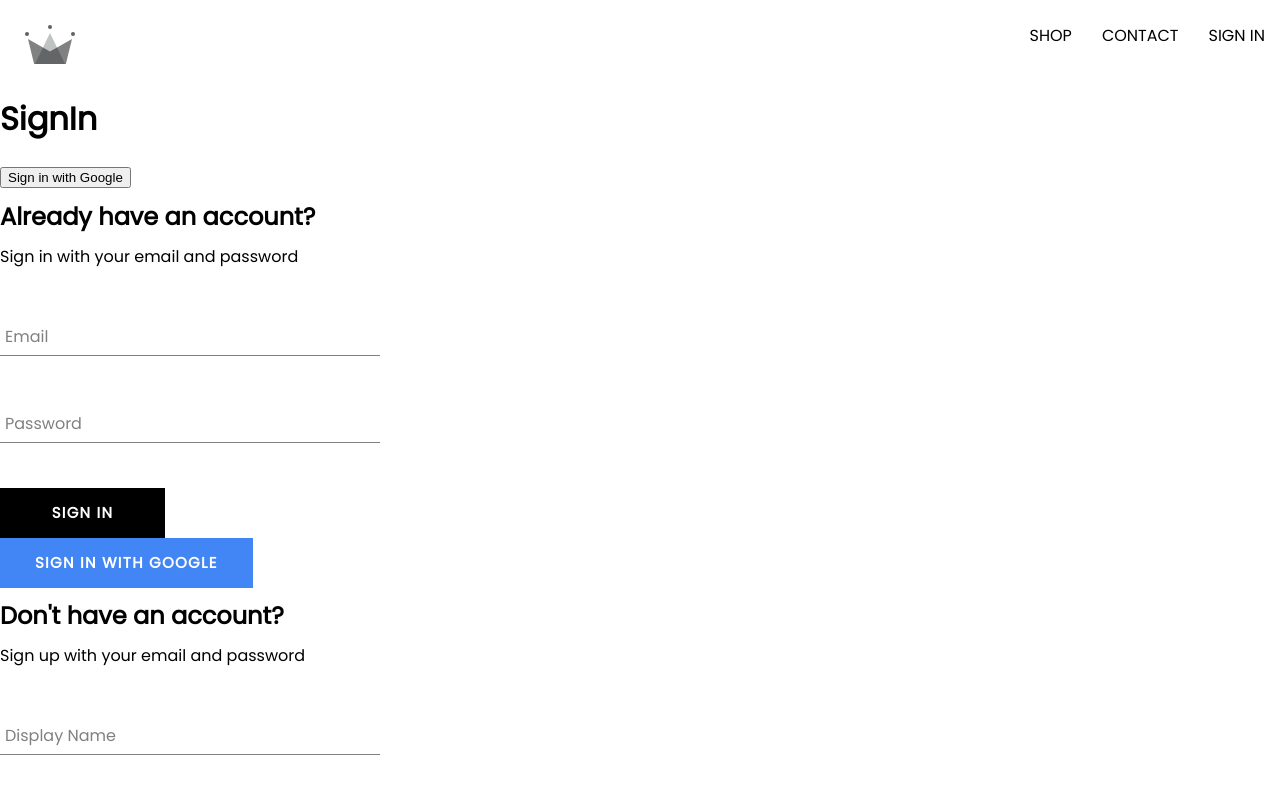
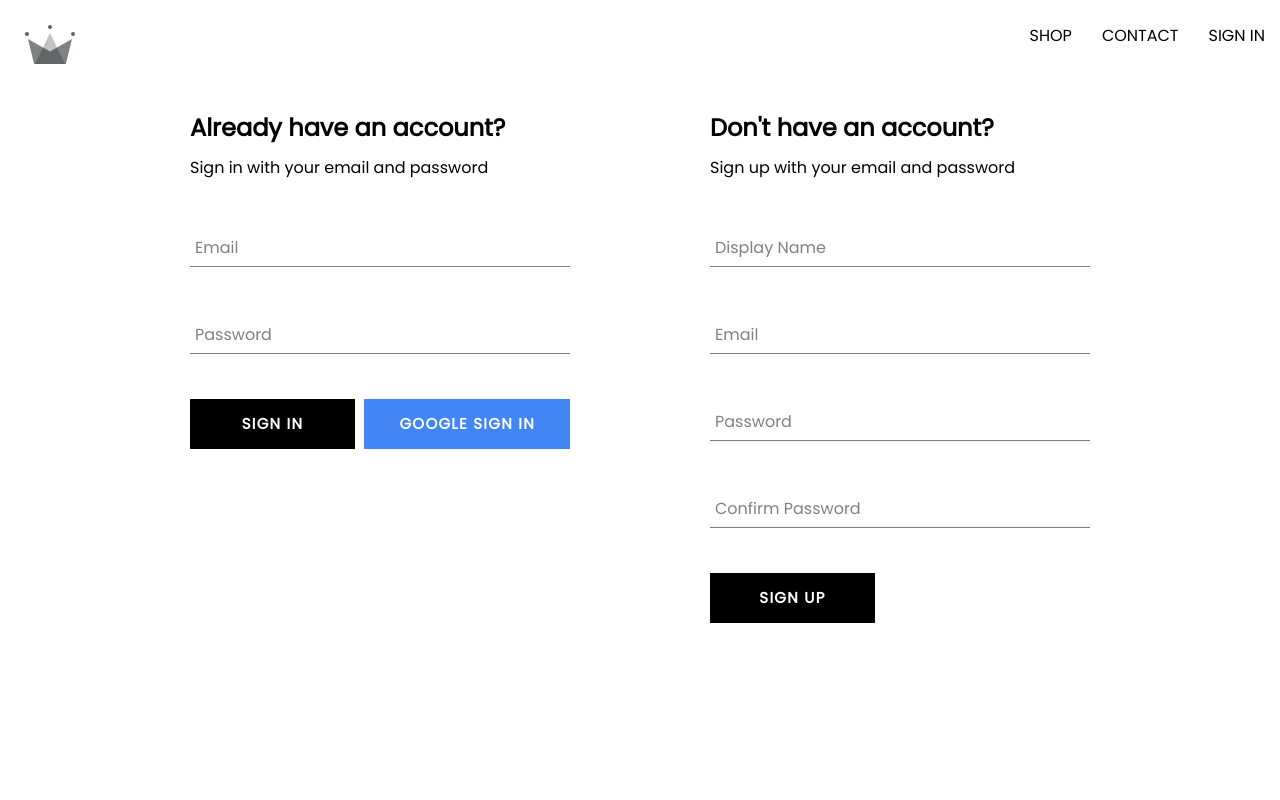
Before and after one commit to Jgayle-28/crwn-cothing, a React (Create React App) app: page /sign-in in a window 1280 px wide. Shown: the top 800 px of the page. Built offline with nearby package versions, Linux system fonts and the light colour scheme.

Commit message:
User Authentication for front end complete

```diff
--- a/src/components/forms/auth/sign-in/sign-up-form.styles.scss
+++ b/src/components/forms/auth/auth-form.styles.scss
@@ -5,4 +5,8 @@
   h2 {
     margin: 10px 0;
   }
+  .buttons-container {
+    display: flex;
+    justify-content: space-between;
+  }
 }
--- a/src/components/forms/auth/sign-in/SignInForm.component.jsx
+++ b/src/components/forms/auth/sign-in/SignInForm.component.jsx
@@ -2,9 +2,10 @@ import { useState } from "react"
 import {
   signInWithGooglePopup,
   createUserDocumentFromAuth,
+  signInAuthUserWithEmailAndPassword,
 } from "../../../../utils/firebase/firebase.utils"
 import { Button, FormInput } from "../../../theme"
-import "./sign-up-form.styles.scss"
+import "../auth-form.styles.scss"
 
 const defaultFormData = {
   email: "",
@@ -25,6 +26,7 @@ function SignInForm() {
   const handleSubmit = async (e) => {
     e.preventDefault()
     try {
+      const res = await signInAuthUserWithEmailAndPassword(email, password)
     } catch (error) {
       console.log("error", error)
     }
@@ -57,10 +59,16 @@ function SignInForm() {
           value={password}
           required
         />
-        <Button type='submit'>Sign In</Button>
-        <Button buttonType='google' onClick={handleSignWIthGoogle}>
-          Sign In With Google
-        </Button>
+        <div className='buttons-container'>
+          <Button type='submit'>Sign In</Button>
+          <Button
+            type='button'
+            buttonType='google'
+            onClick={handleSignWIthGoogle}
+          >
+            Google Sign In
+          </Button>
+        </div>
       </form>
     </div>
   )
--- a/src/components/forms/auth/sign-up/SignUpForm.component.jsx
+++ b/src/components/forms/auth/sign-up/SignUpForm.component.jsx
@@ -2,9 +2,10 @@ import { useState } from "react"
 import {
   createAuthUserWithEmailAndPassword,
   createUserDocumentFromAuth,
+  signInWithGooglePopup,
 } from "../../../../utils/firebase/firebase.utils"
 import { Button, FormInput } from "../../../theme"
-import "./sign-up-form.styles.scss"
+import "../auth-form.styles.scss"
 
 const defaultFormData = {
   displayName: "",
@@ -38,6 +39,11 @@ function SignUpForm() {
     } catch (error) {
       console.log("error", error)
     }
+  }
+
+  const handleLogInWIthGoogle = async () => {
+    const res = await signInWithGooglePopup()
+    const userDocRef = await createUserDocumentFromAuth(res.user)
   }
 
   return (
@@ -82,6 +88,9 @@ function SignUpForm() {
         />
         <Button type='submit'>Sign Up</Button>
       </form>
+      {/* <Button buttonType='google' onClick={handleLogInWIthGoogle}>
+        Sign up with Google
+      </Button> */}
     </div>
   )
 }
--- a/src/components/forms/auth/sign-up/sign-up-form.styles.scss
+++ /dev/null
@@ -1,8 +0,0 @@
-.sign-up-container {
-  display: flex;
-  flex-direction: column;
-  width: 380px;
-  h2 {
-    margin: 10px 0;
-  }
-}
--- a/src/pages/auth/Auth.page.jsx
+++ b/src/pages/auth/Auth.page.jsx
@@ -1,41 +1,12 @@
-// import { getRedirectResult } from "firebase/auth"
-import {
-  auth,
-  signInWithGooglePopup,
-  createUserDocumentFromAuth,
-  // signInWithGoogleRedirect,
-} from "../../utils/firebase/firebase.utils"
 import SignInForm from "../../components/forms/auth/sign-in/SignInForm.component"
 import SignUpForm from "../../components/forms/auth/sign-up/SignUpForm.component"
 import "./auth-page.styles.scss"
 
 function Auth() {
-  // Needed to catch the information from the redirect -> sign in with google redirect
-  // useEffect(() => {
-  //   handleLogInWithGoogleRedirect()
-  // }, [])
-
-  const handleLogInWIthGoogle = async () => {
-    const res = await signInWithGooglePopup()
-    const userDocRef = await createUserDocumentFromAuth(res.user)
-  }
-  // const handleLogInWithGoogleRedirect = async () => {
-  //   const response = await getRedirectResult(auth)
-  //   if (response) {
-  //     const userDocRef = await createUserDocumentFromAuth(response.user)
-  //   }
-  // }
-
   return (
-    <div>
-      <h1>SignIn</h1>
-      <button onClick={handleLogInWIthGoogle}>Sign in with Google</button>
+    <div className='authentication-container'>
       <SignInForm />
       <SignUpForm />
-      {/* DEMO BUTTON FOR SIGN IN WITH GOOGLE REDIRECT */}
-      {/* <button onClick={signInWithGoogleRedirect}>
-        Sign in with Google redirect
-      </button> */}
     </div>
   )
 }
--- a/src/pages/auth/auth-page.styles.scss
+++ b/src/pages/auth/auth-page.styles.scss
@@ -0,0 +1,6 @@
+.authentication-container {
+  display: flex;
+  justify-content: space-between;
+  width: 900px;
+  margin: 30px auto;
+}
--- a/src/utils/firebase/firebase.utils.js
+++ b/src/utils/firebase/firebase.utils.js
@@ -5,6 +5,7 @@ import {
   GoogleAuthProvider,
   signInWithPopup,
   createUserWithEmailAndPassword,
+  signInWithEmailAndPassword,
 } from "firebase/auth"
 import { getFirestore, doc, getDoc, setDoc } from "firebase/firestore"
 
@@ -58,3 +59,8 @@ export const createAuthUserWithEmailAndPassword = async (email, password) => {
   if (!email || !password) return
   return await createUserWithEmailAndPassword(auth, email, password)
 }
+
+export const signInAuthUserWithEmailAndPassword = async (email, password) => {
+  if (!email || !password) return
+  return await signInWithEmailAndPassword(auth, email, password)
+}
```
